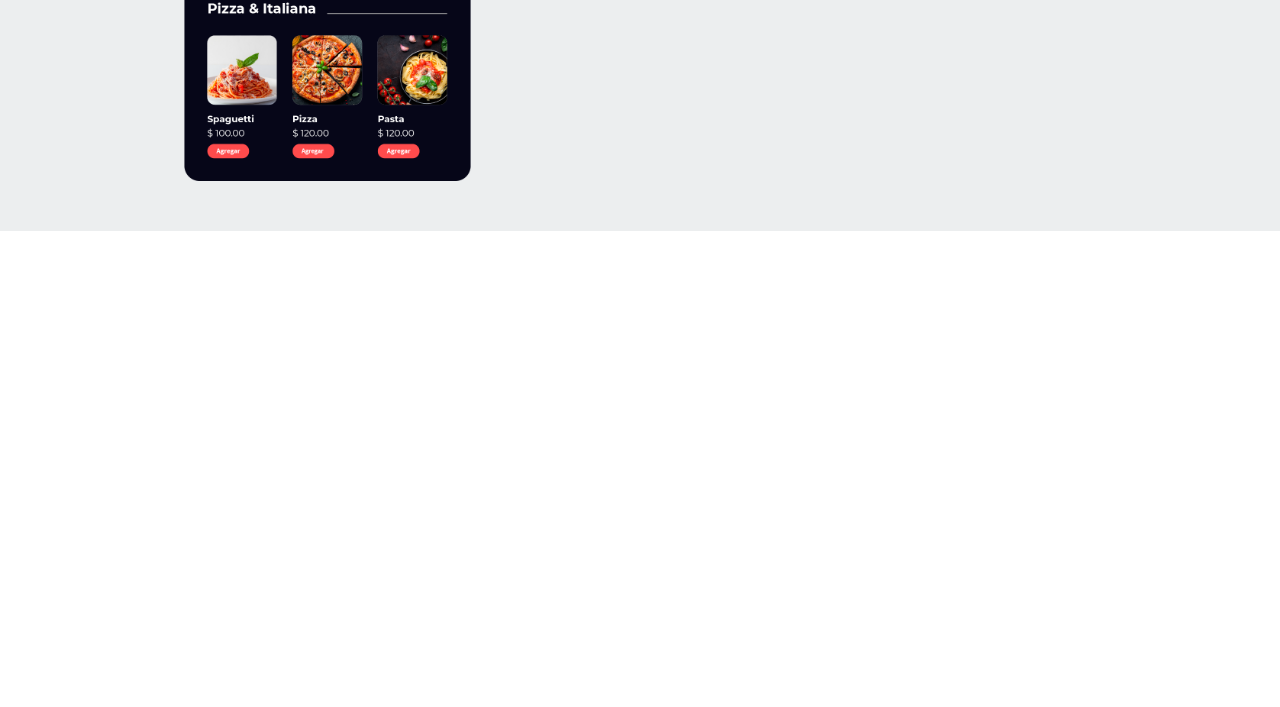
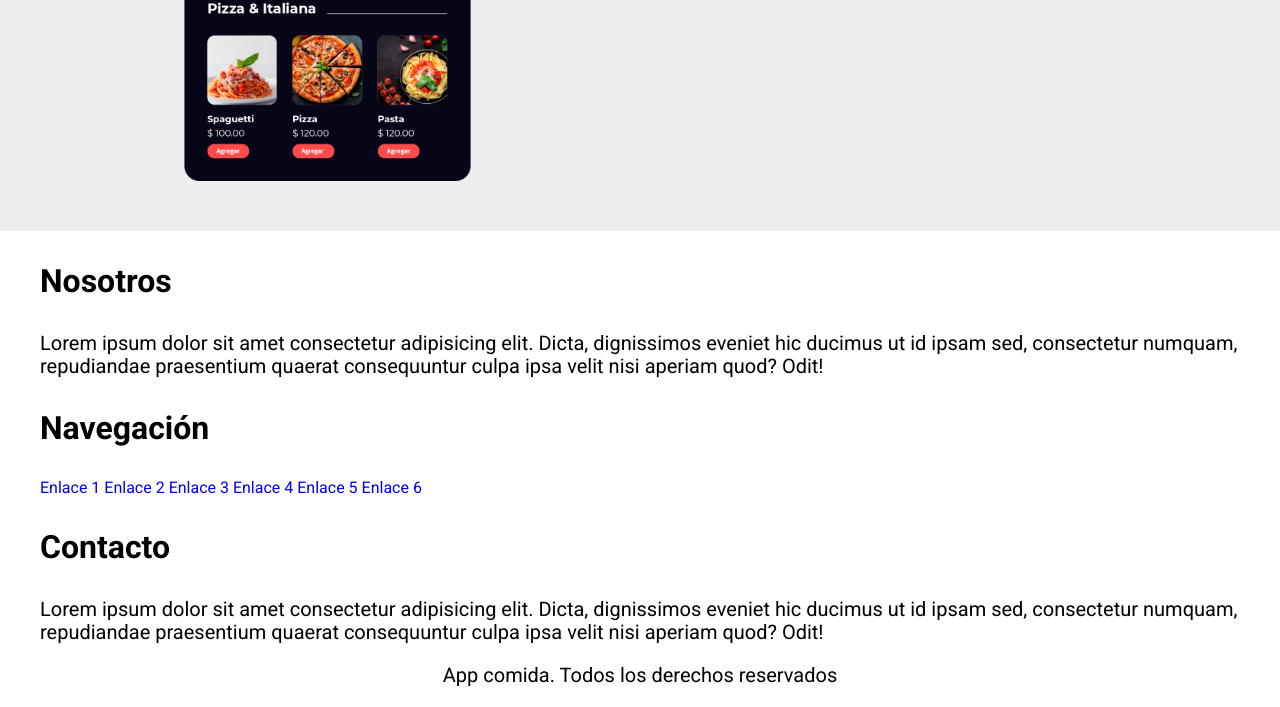
Before and after one commit to ArturoSM10/DeliveryApp, a website: page index.html in a window 1280 px wide. Shown: the part 5424-6131 px from the top of the page. Before the commit the page ends 5655 px from the top, so only its background shows below. Drawn offline with Linux system fonts and the light colour scheme.

Commit message:
Se agrego estructura necesaria para la seccion footer

```diff
--- a/index.html
+++ b/index.html
@@ -329,8 +329,33 @@
                 </div>
             </div>
         </section>
-
     </main>
 
+    <footer class="footer">
+        <div class="footer__menu contenedor">
+            <div class="footer__nosotros">
+                <h3>Nosotros</h3>
+                <p>Lorem ipsum dolor sit amet consectetur adipisicing elit. Dicta, dignissimos eveniet hic ducimus ut id ipsam sed, consectetur numquam, repudiandae praesentium quaerat consequuntur culpa ipsa velit nisi aperiam quod? Odit!</p>
+            </div>
+            <div class="footer__navegacion">
+                <h3>Navegación</h3>
+                <nav>
+                    <a href="#">Enlace 1</a>
+                    <a href="#">Enlace 2</a>
+                    <a href="#">Enlace 3</a>
+                    <a href="#">Enlace 4</a>
+                    <a href="#">Enlace 5</a>
+                    <a href="#">Enlace 6</a>
+                </nav>
+            </div>
+            <div class="footer__contacto">
+                <h3>Contacto</h3>
+                <p>Lorem ipsum dolor sit amet consectetur adipisicing elit. Dicta, dignissimos eveniet hic ducimus ut id ipsam sed, consectetur numquam, repudiandae praesentium quaerat consequuntur culpa ipsa velit nisi aperiam quod? Odit!</p>
+            </div>
+        </div>
+        <div class="footer__derechos-reservados">
+            <p class="text-center">App comida. Todos los derechos reservados</p>
+        </div>
+    </footer>
 </body>
 </html>
```
